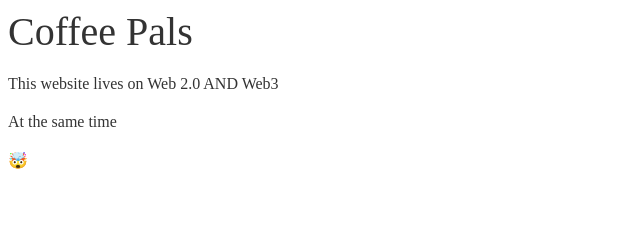
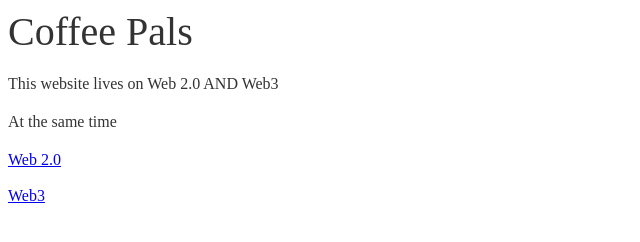
Before and after one commit to kevingduck/coffeepals, a plain HTML site: page index.html in a window 1280 px wide. Shown: the whole page, without its empty margins (0-640 px from the left). Drawn offline with Linux system fonts and the light colour scheme.

Commit message:
add links

```diff
--- a/index.html
+++ b/index.html
@@ -1,10 +1,12 @@
-<!--Basic static home page-->
 <html>
     <body>
         <h1>Coffee Pals</h1>
         <p>This website lives on Web 2.0 AND Web3</p>
         <p>At the same time</p>
-        <p>🤯</p>
+        <a target="_blank" href="coffeepals.netlify.app">Web 2.0</a>
+        <br/>
+        <br/>
+        <a target="_blank" href="https://calm-cell-9307.on.fleek.co/">Web3</a>
     </body>
 
 </html>
```
